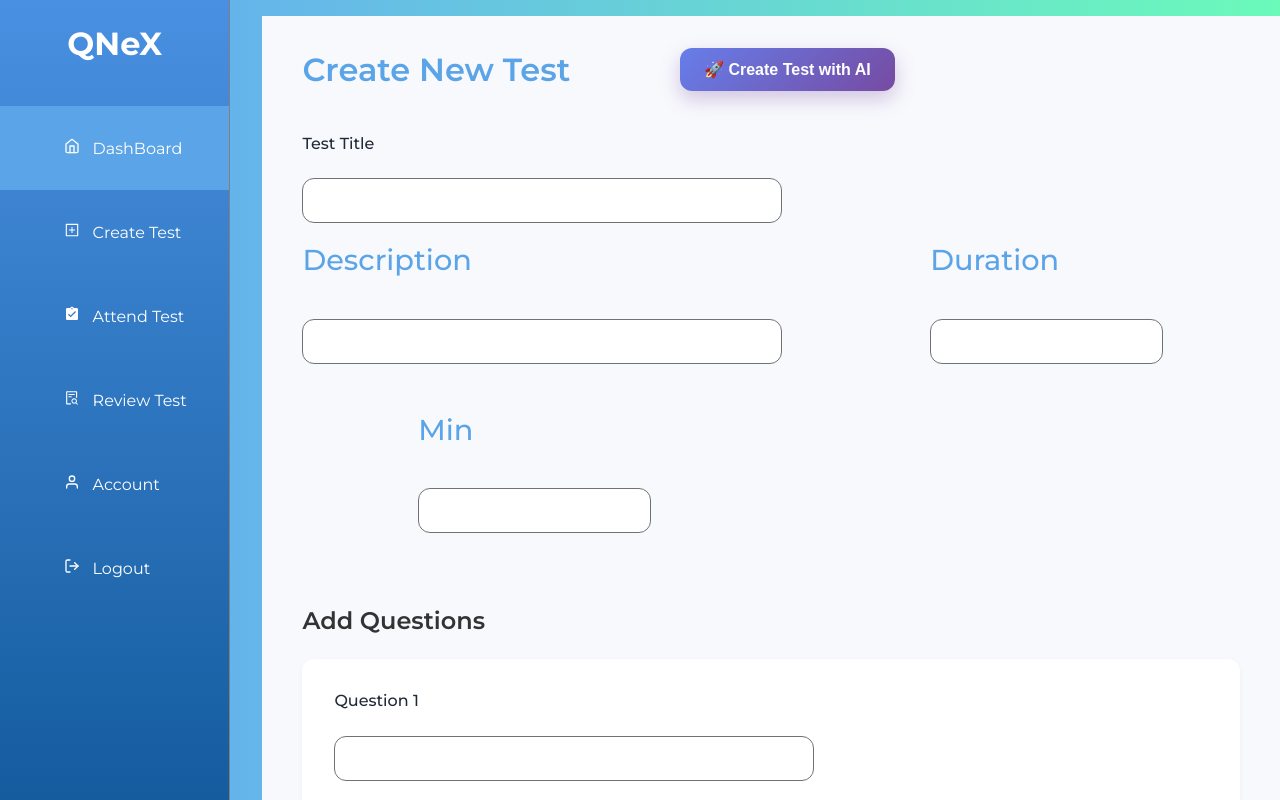
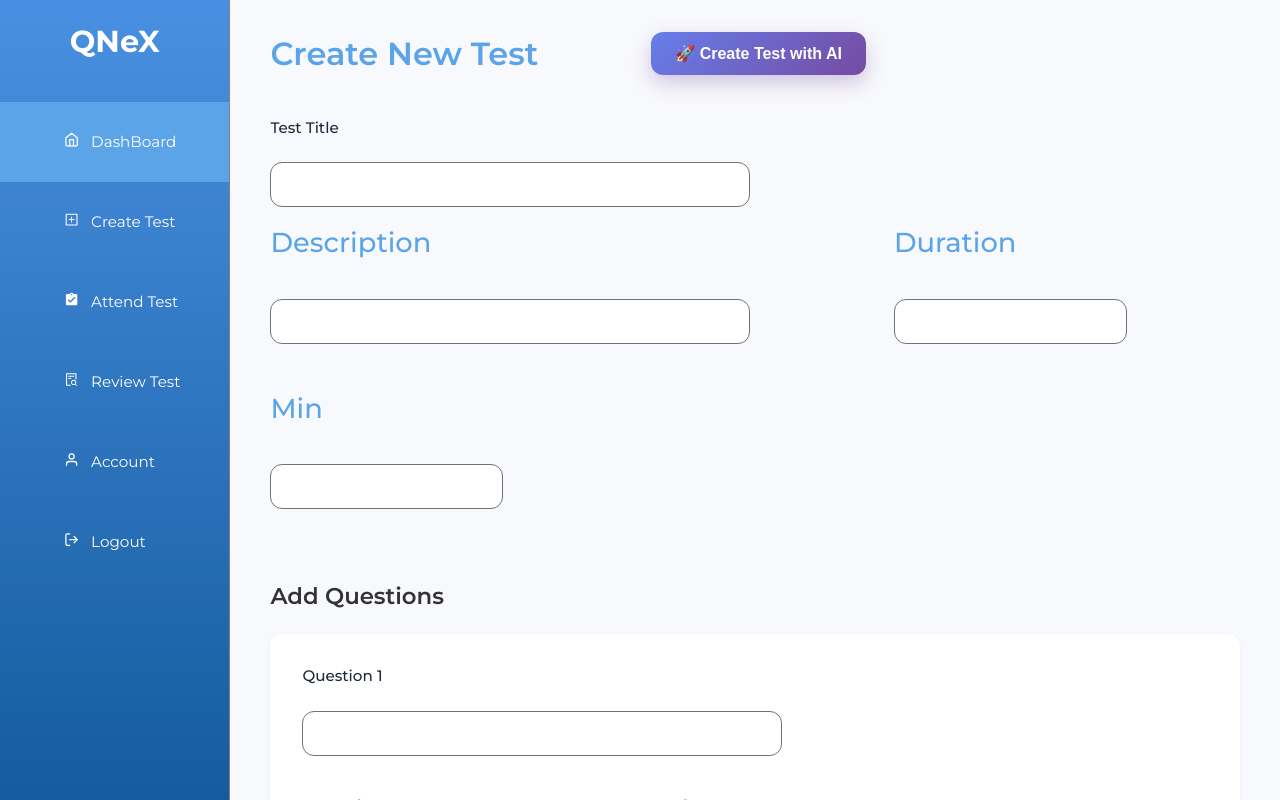
Before and after one commit to imanmay2/QNeX, a React (Vite) app in the folder client/ui/: page /createTest in a window 1280 px wide. Built offline with nearby package versions, Linux system fonts and the light colour scheme; a web font is replaced by a local one.

Commit message:
updated , CreateTest yet to be done

```diff
--- a/client/ui/src/components/ReviewTest.jsx
+++ b/client/ui/src/components/ReviewTest.jsx
@@ -67,7 +67,7 @@ function ReviewTest() {
     <div className="reviewTest">
       <Options />
       <div className="main">
-        <span>Tests</span>
+        <span>Review Tests</span>
          <div className="tests">
         {testData.map(({ testName, createdOn, attemptedOn, scoreText, percentage }, i) => {
           return (
--- a/client/ui/src/components/css/createTest.css
+++ b/client/ui/src/components/css/createTest.css
@@ -5,25 +5,20 @@
   box-sizing: border-box;
 }
 
-html,
-body,
-#root {
-  height: 100%;
-  margin: 0;
-}
-
 body {
   font-family: "Inter", sans-serif;
   background: #f8f9fd;
   color: #1f2937;
+  font-size: 0.95rem; /* Reduced global font size */
 }
 
 /* ===== Page shell ===== */
 .createTest {
   display: flex;
-  height: 100vh;          /* full viewport height  */
-  width: 100vw;           /* full viewport width   */
-  overflow: hidden;       /* prevent flex bleed    */
+  height: 100vh;
+  width: 100vw;
+  overflow: hidden;
+  font-size: 0.95rem; /* Apply reduced font size to all children */
 }
 
 /* ===== Main content area ===== */
@@ -31,15 +26,16 @@ body {
   flex: 1;
   display: flex;
   flex-direction: column;
-  overflow-y: auto;       /* scroll if content tall */
+  overflow-y: auto;
   padding: 2rem 2.5rem;
   background: #f8f9fd;
+  margin: 0px !important;
 }
 
 /* ===== Inner content wrapper ===== */
 .content {
   width: 100%;
-  max-width: 1200px;      /* keeps content centered on big screens */
+  max-width: 1200px;
   margin: 0 auto;
 }
 
@@ -50,7 +46,7 @@ body {
   flex-wrap: wrap;
   gap: 1rem;
   color: #5ba4e7;
-  font-size: 2rem;
+  font-size: 2rem; /* Keep heading font size */
   font-weight: 600;
   margin-bottom: 1.5rem;
 }
@@ -113,8 +109,8 @@ input:focus {
   border-radius: 12px;
   transition: background 0.25s ease, transform 0.15s ease;
 }
-.add_anotherQ,.delete{
-  margin-left:5%;
+.add_anotherQ, .delete {
+  margin-left: 5%;
 }
 
 .add_anotherQ {
@@ -148,7 +144,7 @@ input:focus {
   transform: translateY(-2px);
 }
 
-/* ===== AI button (kept from your original) ===== */
+/* ===== AI button ===== */
 .ai-create-btn {
   padding: 0.75rem 1.5rem;
   font-size: 1rem;
@@ -163,7 +159,7 @@ input:focus {
   display: inline-flex;
   align-items: center;
   gap: 0.6rem;
-  margin-left:10%;
+  margin-left: 10%;
 }
 
 .ai-create-btn:hover {
```
